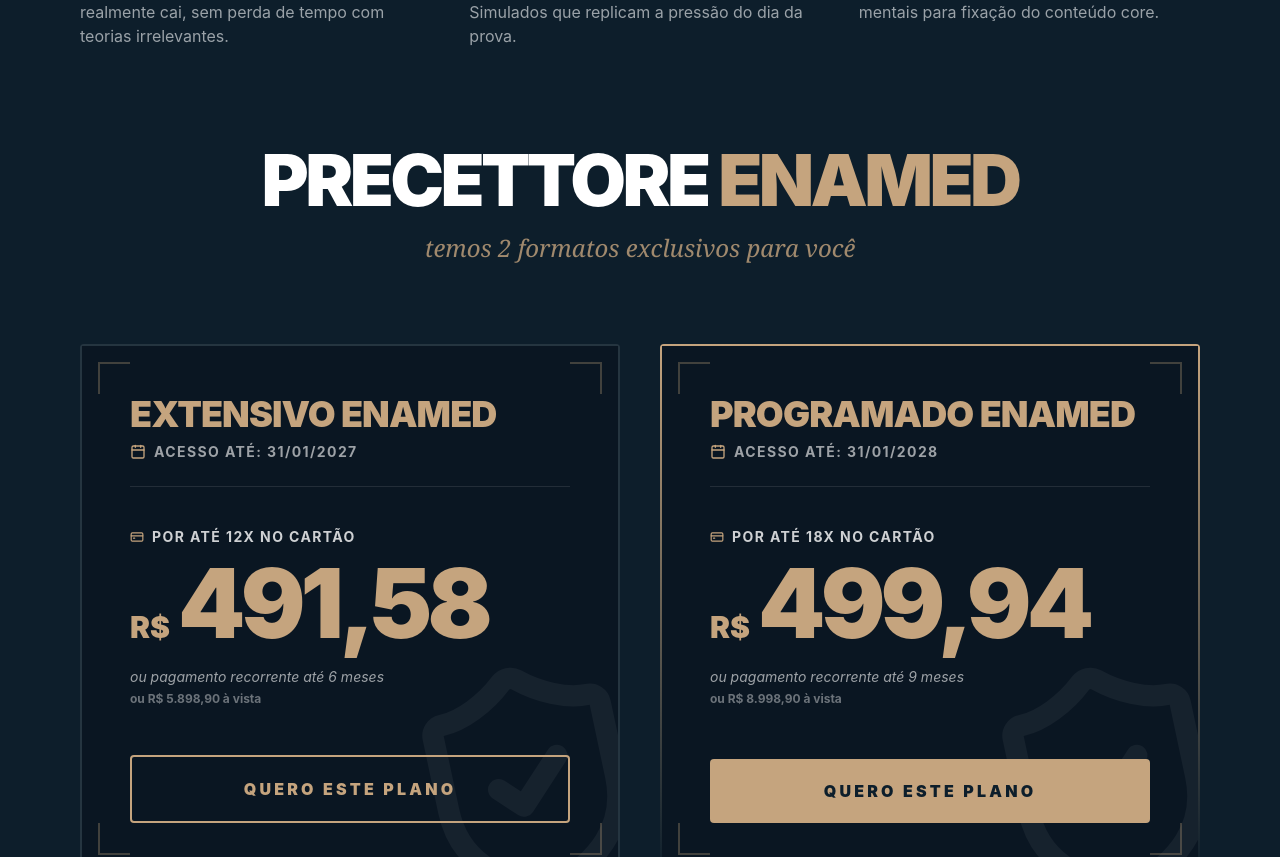
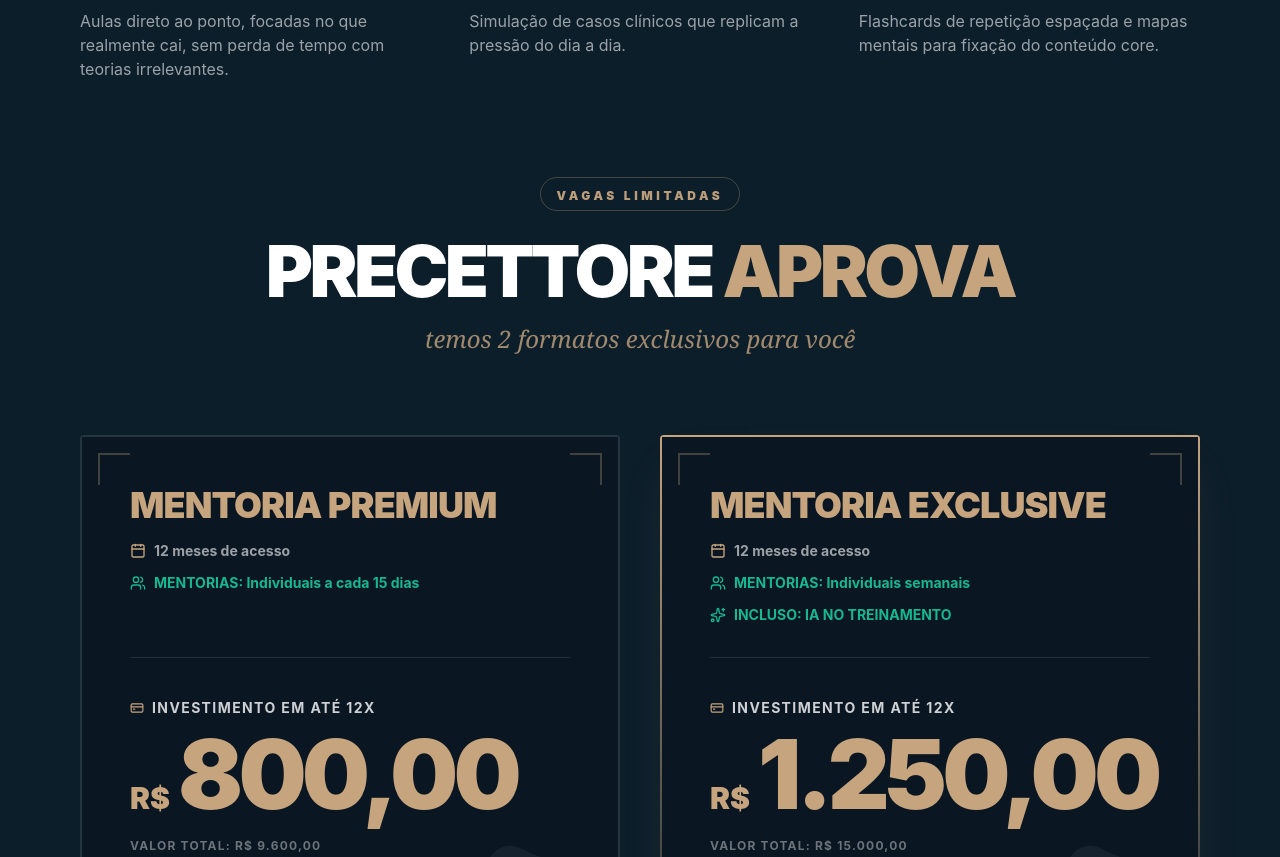
Before and after one commit to Gabriel-Souza-Tech/Precettore-Page, a React (Vite) app: page /trilha-dominio-inep in a window 1280 px wide. Shown: the part 1940-2797 px from the top of the page. Built offline with nearby package versions, Linux system fonts and the light colour scheme.

Commit message:
att/fazendo alteraçoes solicitadas pelo cliente

```diff
--- a/src/components/Hero.tsx
+++ b/src/components/Hero.tsx
@@ -15,7 +15,9 @@
             </span>
             <h1 className='text-4xl md:text-6xl font-black text-white leading-tight  mb-6'>
               Domine a Medicina com a{' '}
-              <span className='text-brand-primary'>Estratégia Certa</span>
+              <span className='text-transparent bg-clip-text bg-linear-to-r from-brand-primary to-brand-secondary'>
+                Estratégia Certa
+              </span>
             </h1>
             <p className='text-lg md:text-xl text-brand-light/80 mb-10 max-w-2xl mx-auto lg:mx-0'>
               A Precettore Aprova oferece o suporte necessário para transformar
--- a/src/components/PricingPlans.tsx
+++ b/src/components/PricingPlans.tsx
@@ -1,25 +1,37 @@
 import React from 'react';
-import { ShieldCheck, Calendar, CreditCard } from 'lucide-react';
+import {
+  ShieldCheck,
+  Calendar,
+  CreditCard,
+  Users,
+  Sparkles,
+} from 'lucide-react';
 
 const PricingPlans: React.FC = () => {
   const plans = [
     {
-      name: 'Extensivo ENAMED',
-      date: '31/01/2027',
+      name: 'Mentoria Premium',
+      access: '12 meses de acesso',
+      mentorship: 'Individuais a cada 15 dias',
       installments: '12x',
-      value: '491,58',
-      recurrent: '6 meses',
-      total: '5.898,90',
+      value: '800,00', // 9600 / 12
+      total: '9.600,00',
       highlight: false,
+      features: ['Acompanhamento Individual', 'Material Exclusivo'],
     },
     {
-      name: 'Programado ENAMED',
-      date: '31/01/2028',
-      installments: '18x',
-      value: '499,94',
-      recurrent: '9 meses',
-      total: '8.998,90',
+      name: 'Mentoria Exclusive',
+      access: '12 meses de acesso',
+      mentorship: 'Individuais semanais',
+      installments: '12x',
+      value: '1.250,00', // 15000 / 12
+      total: '15.000,00',
       highlight: true,
+      features: [
+        'Mentoria Semanal',
+        'Uso de IA no treinamento',
+        'Suporte Prioritário',
+      ],
     },
   ];
 
@@ -28,8 +40,13 @@
       <div className='max-w-360 mx-auto px-6 md:px-12 lg:px-20'>
         {/* Cabeçalho da Seção */}
         <div className='text-center mb-20'>
+          <div className='inline-block px-4 py-1 border border-[#C5A47E]/30 rounded-full mb-6'>
+            <span className='text-[#C5A47E] text-xs font-black uppercase tracking-[0.3em] animate-pulse'>
+              Vagas Limitadas
+            </span>
+          </div>
           <h2 className='text-white text-5xl md:text-7xl font-black tracking-tighter uppercase mb-4'>
-            Precettore <span className='text-[#C5A47E]'>ENAMED</span>
+            Precettore <span className='text-[#C5A47E]'>APROVA</span>
           </h2>
           <p className='font-serif italic text-[#C5A47E] text-xl md:text-2xl opacity-80'>
             temos 2 formatos exclusivos para você
@@ -43,72 +60,87 @@
               key={index}
               className={`relative group p-[2px] rounded-sm transition-all duration-500 ${
                 plan.highlight
-                  ? 'bg-gradient-to-b from-[#C5A47E] to-transparent'
+                  ? 'bg-gradient-to-b from-[#C5A47E] to-transparent shadow-2xl shadow-[#C5A47E]/10'
                   : 'bg-white/10'
               }`}
             >
-              {/* O Card Interno */}
               <div className='bg-[#0A1622] p-8 md:p-12 h-full flex flex-col relative overflow-hidden'>
-                {/* Ícone de fundo (Marca d'água médica) */}
+                {/* Marcas d'água e Cantoneiras */}
                 <ShieldCheck className='absolute -right-10 -bottom-10 w-64 h-64 text-white/5 -rotate-12 pointer-events-none' />
-
-                {/* Cantoneiras Decorativas (Estilo ENAMED) */}
                 <div className='absolute top-4 left-4 w-8 h-8 border-t-2 border-l-2 border-[#C5A47E]/30'></div>
                 <div className='absolute top-4 right-4 w-8 h-8 border-t-2 border-r-2 border-[#C5A47E]/30'></div>
-                <div className='absolute bottom-4 left-4 w-8 h-8 border-b-2 border-l-2 border-[#C5A47E]/30'></div>
-                <div className='absolute bottom-4 right-4 w-8 h-8 border-b-2 border-r-2 border-[#C5A47E]/30'></div>
 
-                {/* Título e Acesso */}
+                {/* Título e Acompanhamento */}
                 <div className='mb-10 relative z-10'>
-                  <h3 className='text-[#C5A47E] text-3xl md:text-4xl font-black uppercase tracking-tight mb-2'>
+                  <h3 className='text-[#C5A47E] text-3xl md:text-4xl font-black uppercase tracking-tight mb-4'>
                     {plan.name}
                   </h3>
-                  <div className='flex items-center gap-2 text-white/60 font-bold tracking-widest text-sm border-b border-white/10 pb-6'>
-                    <Calendar size={16} className='text-[#C5A47E]' />
-                    ACESSO ATÉ: {plan.date}
+                  <div className='flex flex-col gap-3 text-white/60 font-bold text-sm border-b border-white/10 pb-8'>
+                    <div className='flex items-center gap-2'>
+                      <Calendar size={16} className='text-[#C5A47E]' />
+                      {plan.access}
+                    </div>
+                    <div className='flex items-center gap-2 text-brand-primary'>
+                      <Users size={16} />
+                      MENTORIAS: {plan.mentorship}
+                    </div>
+                    {plan.name === 'Mentoria Exclusive' ? (
+                      <div className='flex items-center gap-2 text-brand-primary'>
+                        <Sparkles size={16} />
+                        INCLUSO: IA NO TREINAMENTO
+                      </div>
+                    ) : (
+                      /* Esta é a linha "fantasma" que empurra o conteúdo do card Premium */
+                      <div
+                        className='flex items-center gap-2 opacity-0'
+                        aria-hidden='true'
+                      >
+                        <Sparkles size={16} />
+                        ESPAÇADOR INVISÍVEL
+                      </div>
+                    )}
                   </div>
                 </div>
 
-                {/* Preços */}
+                {/* Preços High-Ticket */}
                 <div className='mb-12 relative z-10'>
                   <p className='text-white/80 text-sm uppercase font-bold tracking-widest mb-2 flex items-center gap-2'>
                     <CreditCard size={14} className='text-[#C5A47E]' />
-                    Por até {plan.installments} no cartão
+                    Investimento em até {plan.installments}
                   </p>
                   <div className='flex items-baseline gap-2 mb-4'>
                     <span className='text-[#C5A47E] text-3xl font-black'>
                       R$
                     </span>
-                    <span className='text-[#C5A47E] text-7xl md:text-8xl font-black tracking-tighter'>
+                    <span className='text-[#C5A47E] text-6xl lg:text-8xl font-black tracking-tighter'>
                       {plan.value}
                     </span>
                   </div>
                   <div className='space-y-1'>
-                    <p className='text-white/60 text-sm italic'>
-                      ou pagamento recorrente até {plan.recurrent}
-                    </p>
-                    <p className='text-white/40 text-xs font-bold'>
-                      ou R$ {plan.total} à vista
+                    <p className='text-white/40 text-xs font-bold uppercase tracking-widest'>
+                      Valor Total: R$ {plan.total}
                     </p>
                   </div>
                 </div>
 
-                {/* Botão de Ação */}
+                {/* Botão de Agendamento */}
                 <button
                   className={`mt-auto w-full py-5 rounded-sm font-black uppercase tracking-[0.2em] transition-all relative z-10 ${
                     plan.highlight
-                      ? 'bg-[#C5A47E] text-brand-dark hover:bg-[#DBC1A0]'
+                      ? 'bg-[#C5A47E] text-brand-dark hover:bg-[#DBC1A0] shadow-lg shadow-[#C5A47E]/20'
                       : 'border-2 border-[#C5A47E] text-[#C5A47E] hover:bg-[#C5A47E]/10'
                   }`}
                 >
-                  Quero este plano
+                  Agende sua entrevista
                 </button>
+                <p className='text-center text-[10px] text-white/30 uppercase mt-4 tracking-widest'>
+                  Seleção por perfil de aluno
+                </p>
               </div>
             </div>
           ))}
         </div>
 
-        {/* Nota de rodapé sutil */}
         <p className='text-center text-white/20 text-xs mt-16 uppercase tracking-[0.4em]'>
           Sistema de Aprovação Precettore • Metodologia Registrada
         </p>
--- a/src/pages/TrilhaPage.tsx
+++ b/src/pages/TrilhaPage.tsx
@@ -31,8 +31,9 @@
               </h1>
               <p className='text-xl text-brand-light/70 leading-relaxed'>
                 A estratégia definitiva para quem não quer apenas estudar, mas
-                ser aprovado. Um método focado em como a banca pensa e como o
-                seu raciocínio clínico deve ser moldado.
+                mas dominar a prática clínica. Um método focado em te ensionar a
+                resolver os problemas do dia a dia com segurança e precisão,
+                mostrando como o seu raciocínio clínico deverá ser moldado.
               </p>
             </div>
           </div>
@@ -65,8 +66,8 @@
                   Treinamento de Elite
                 </h4>
                 <p className='text-brand-light/60'>
-                  Questões comentadas padrão INEP e Simulados que replicam a
-                  pressão do dia da prova.
+                  Simulação de casos clínicos que replicam a pressão do dia a
+                  dia.
                 </p>
               </div>
               <div className='flex flex-col gap-4'>
```
